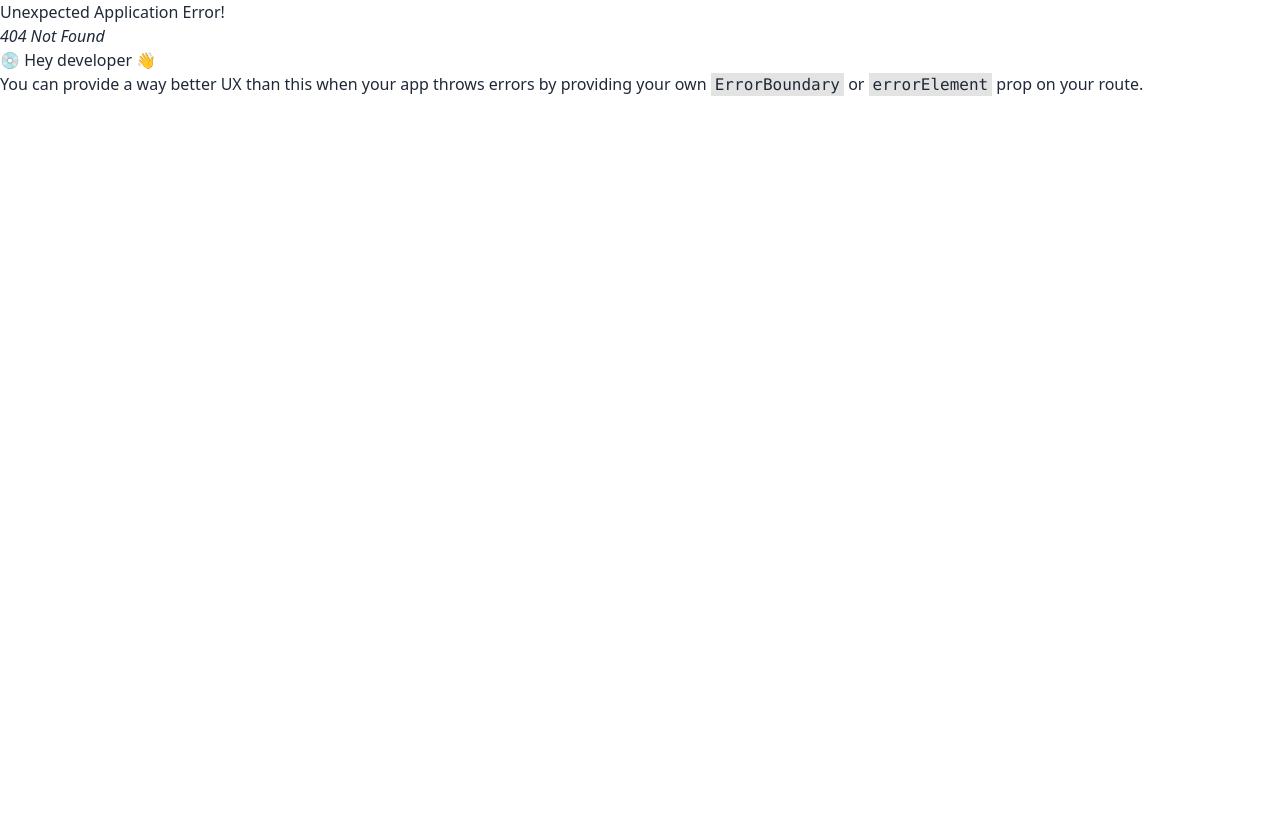
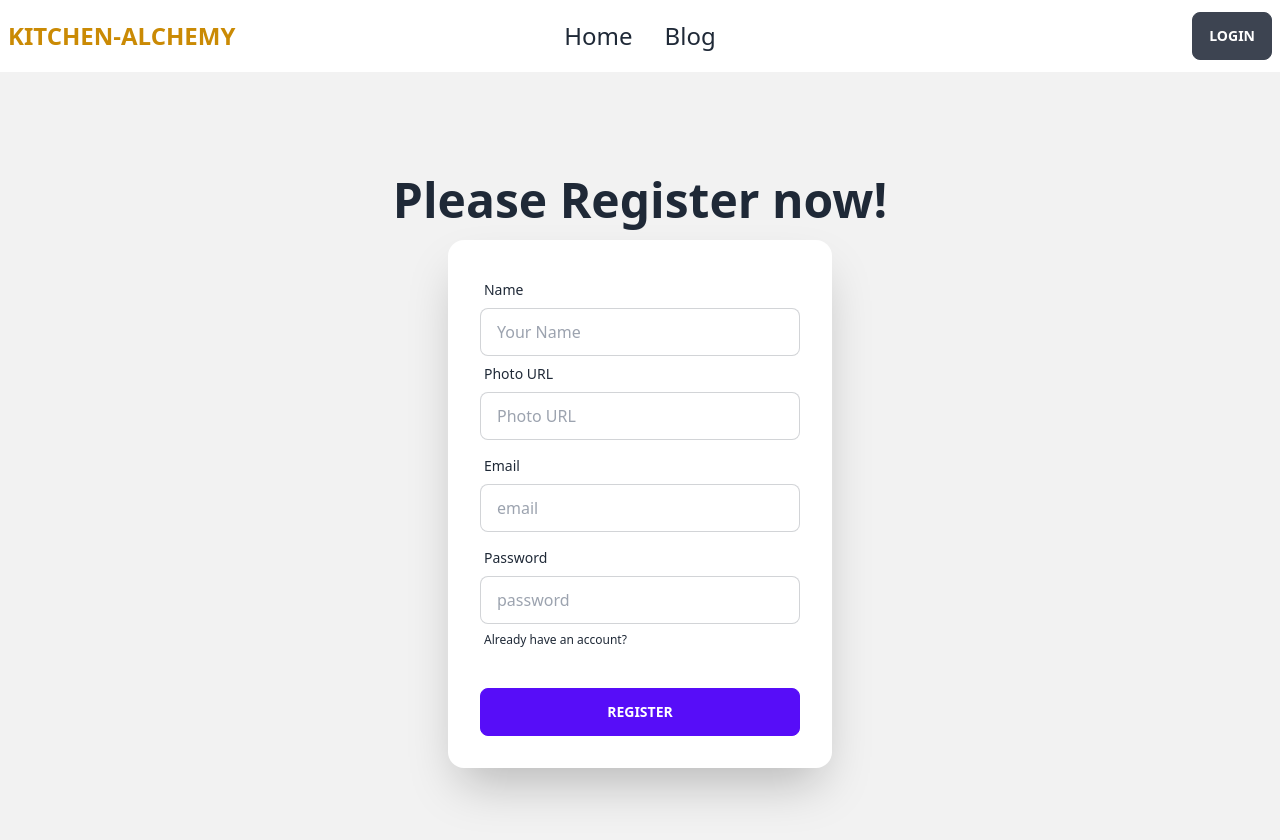
Before and after one commit to mrnalve/Kitchen-Alchemy, a React (Vite) app: page /register in a window 1280 px wide. Before the commit this address had no page. Shown: the top 840 px of the page. Before the commit the page ends 800 px from the top, so only its background shows below. Built offline with nearby package versions, Linux system fonts and the light colour scheme.

Commit message:
added login and register page

```diff
--- /dev/null
+++ b/src/Layout/LoginLayout.jsx
@@ -0,0 +1,16 @@
+import React from 'react';
+import Navigation from '../Shared/Navigation/Navigation';
+import { Outlet } from 'react-router-dom';
+import Footer from '../Shared/Footer/Footer';
+
+const LoginLayout = () => {
+    return (
+        <div>
+            <Navigation></Navigation>
+            <Outlet></Outlet>
+            <Footer></Footer>
+        </div>
+    );
+};
+
+export default LoginLayout;
--- /dev/null
+++ b/src/Login/Login/Login.jsx
@@ -0,0 +1,51 @@
+import React from 'react';
+import { Link } from 'react-router-dom';
+import { FaGoogle, FaGithub } from 'react-icons/fa';
+
+const Login = () => {
+    return (
+        <div className="hero min-h-screen bg-base-200">
+      <div className="hero-content flex flex-col w-96">
+        <div className="">
+          <h1 className="text-5xl font-bold">Login now!</h1>
+        </div>
+        <div className="card flex-shrink-0 w-full max-w-sm shadow-2xl bg-base-100">
+          <form className="card-body">
+            <div className="form-control">
+              <label className="label">
+                <span className="label-text">Email</span>
+              </label>
+              <input
+                type="email"
+                placeholder="email"
+                className="input input-bordered"
+                name="email"
+                required
+              />
+            </div>
+            <div className="form-control">
+              <label className="label">
+                <span className="label-text">Password</span>
+              </label>
+              <input
+                type="password"
+                placeholder="password"
+                className="input input-bordered"
+                name="password"
+                required
+              />
+            </div>
+            <div className="form-control mt-6">
+              <button className="btn btn-primary">Login</button>
+              <button className="btn btn-ghost bg-slate-200 my-2"><FaGoogle className='mr-1 text-xl' /> Sign In With Google</button>
+              <button className="btn btn-ghost bg-slate-200 my-2"><FaGithub className='mr-1 text-xl' />Sign In With Github</button>
+            </div>
+          </form>
+          <p className='text-center pb-2'>New to Alchemy?<Link className='btn btn-link p-0' to={'/register'}>Please Register</Link></p>
+        </div>
+      </div>
+    </div>
+    );
+};
+
+export default Login;
--- /dev/null
+++ b/src/Login/Register/Register.jsx
@@ -0,0 +1,78 @@
+import React from "react";
+import { Link } from "react-router-dom";
+
+const Register = () => {
+  return (
+    <div className="hero min-h-screen bg-base-200">
+      <div className="hero-content flex-col">
+        <div className="text-center">
+          <h1 className="text-5xl font-bold">Please Register now!</h1>
+        </div>
+        <div className="card flex-shrink-0 w-full max-w-sm shadow-2xl bg-base-100">
+          <form className="card-body">
+            <div className="form-control">
+              <label className="label">
+                <span className="label-text">Name</span>
+              </label>
+              <input
+                type="text"
+                placeholder="Your Name"
+                className="input input-bordered"
+                name="name"
+                required
+              />
+              <label className="label">
+                <span className="label-text">Photo URL</span>
+              </label>
+              <input
+                type="text"
+                placeholder="Photo URL"
+                className="input input-bordered"
+                name="photo"
+                required
+              />
+            </div>
+            <div className="form-control">
+              <label className="label">
+                <span className="label-text">Email</span>
+              </label>
+              <input
+                type="email"
+                placeholder="email"
+                className="input input-bordered"
+                name="email"
+                required
+              />
+            </div>
+            <div className="form-control">
+              <label className="label">
+                <span className="label-text">Password</span>
+              </label>
+              <input
+                type="password"
+                placeholder="password"
+                className="input input-bordered"
+                name="password"
+                required
+              />
+              <label className="label">
+                <Link
+                  to={"/login"}
+                  href="#"
+                  className="label-text-alt link link-hover"
+                >
+                  Already have an account?
+                </Link>
+              </label>
+            </div>
+            <div className="form-control mt-6">
+              <button className="btn btn-primary">Register</button>
+            </div>
+          </form>
+        </div>
+      </div>
+    </div>
+  );
+};
+
+export default Register;
--- a/src/Pages/ChefDetails/ChefDetails.jsx
+++ b/src/Pages/ChefDetails/ChefDetails.jsx
@@ -2,6 +2,8 @@ import React, { useEffect, useState } from "react";
 import { useLoaderData } from "react-router-dom";
 import "react-toastify/dist/ReactToastify.css";
 import Recipe from "../Recipe/Recipe";
+import Navigation from "../../Shared/Navigation/Navigation";
+import Footer from "../../Shared/Footer/Footer";
 
 const ChefDetails = () => {
   const [recipeData, setRecipeData] = useState([]);
@@ -24,7 +26,9 @@ const ChefDetails = () => {
   }, []);
 
   return (
-    <div>
+    <>
+      <Navigation></Navigation>
+      <div className="my-6">
         <div>
           <div className="card grid grid-cols-1 md:grid-cols-2 lg:card-side bg-base-100 shadow-xl">
             <figure className="">
@@ -37,7 +41,6 @@ const ChefDetails = () => {
               <h4>Number fo Recipe: {number_of_recipes}</h4>
               <h4>Likes: {likes}</h4>
               <div className="card-actions">
-
                 {/* <img className="w-8" src={favourite} alt="" /> */}
               </div>
             </div>
@@ -54,6 +57,8 @@ const ChefDetails = () => {
           </div>
         </div>
       </div>
+      <Footer></Footer>
+    </>
   );
 };
 
--- a/src/Shared/Navigation/Navigation.jsx
+++ b/src/Shared/Navigation/Navigation.jsx
@@ -1,4 +1,5 @@
 import React from "react";
+import { Link } from "react-router-dom";
 
 const Navigation = () => {
   return (
@@ -27,7 +28,7 @@ const Navigation = () => {
               className="menu menu-compact dropdown-content mt-3 p-2 shadow bg-base-100 rounded-box w-52"
             >
               <li>
-                <a>Home</a>
+                <Link to={'/'}>Home</Link>
               </li>
               <li>
                 <a>Blog</a>
@@ -39,7 +40,7 @@ const Navigation = () => {
         <div className="navbar-center hidden lg:flex">
           <ul className="menu menu-horizontal px-1">
             <li  className="text-2xl inline-block font-medium">
-              <a>Home</a>
+            <Link to={'/'}>Home</Link>
             </li>
             <li className="text-2xl inline-block font-medium">
               <a>Blog</a>
@@ -47,7 +48,7 @@ const Navigation = () => {
           </ul>
         </div>
         <div className="navbar-end">
-          <a className="btn">Login</a>
+          <Link to={'/login'} className="btn">Login</Link>
         </div>
       </div>
     </div>
```
Also changed, not shown: src/routers/routers.jsx (+17 -0 lines). Lines whose indentation alone changed are shown as unchanged.
